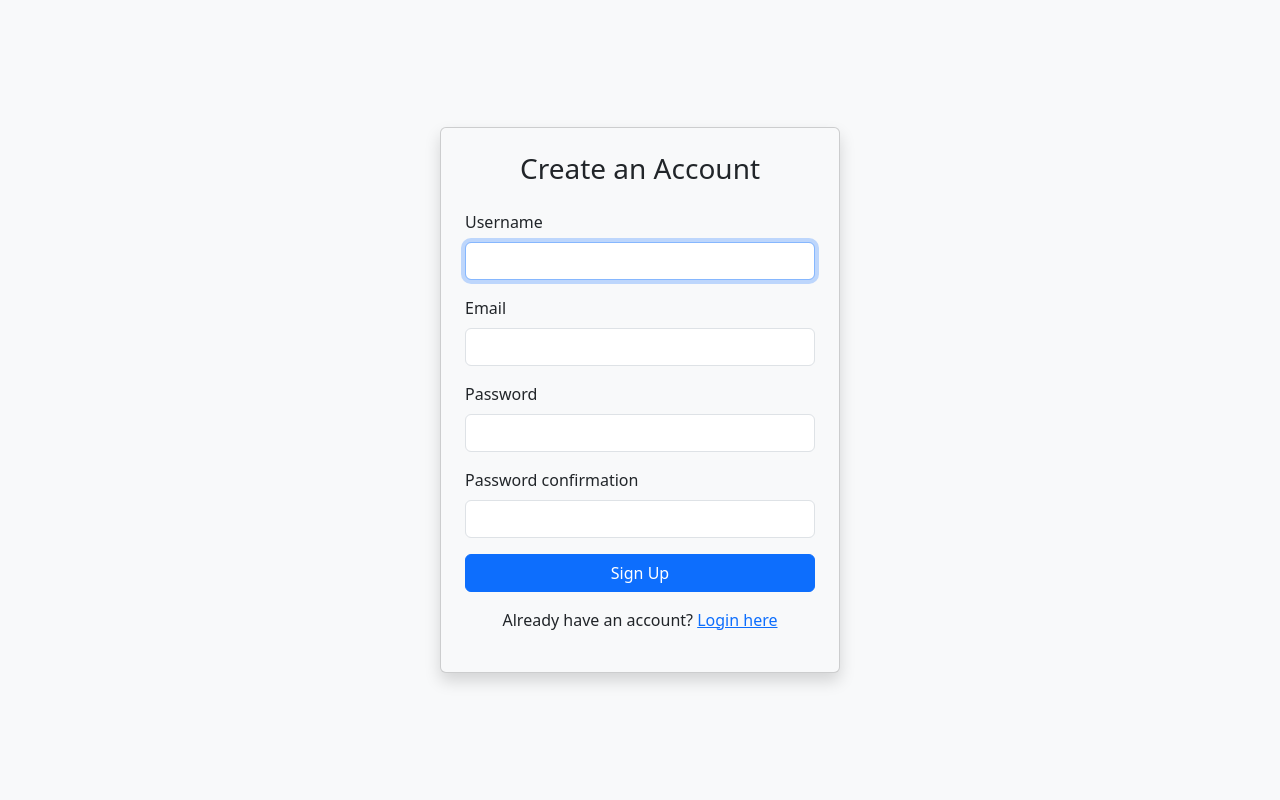
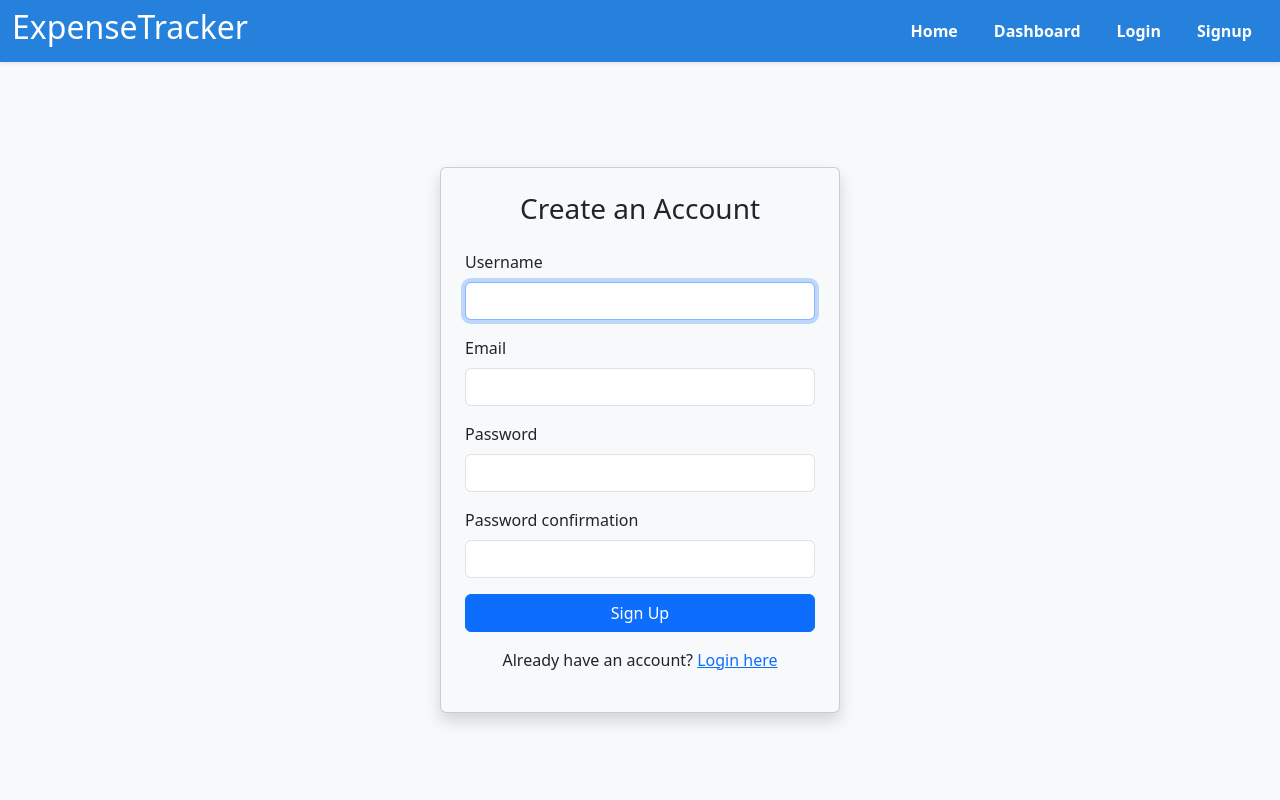
Before and after one commit to Ahmedarain111/ExpenseTracker, a Django app: page /accounts/signup/ in a window 1280 px wide. Run offline with Django 5.2, Linux system fonts and the light colour scheme; some libraries are stand-ins or nearby versions.

Commit message:
Add Header to signup/login

```diff
--- a/templates/auth_base.html
+++ b/templates/auth_base.html
@@ -8,13 +8,85 @@
     <title>ExpenseTracker - {% block title %}{% endblock %}</title>
     <link rel="stylesheet" href="{% static 'css/bootstrap.min.css' %}">
     <link rel="icon" type="image/x-icon" href="{% static 'images/favicon.png' %}">
+    <style>
+        .navbar-nav .nav-link {
+    position: relative;
+    transition: all 0.3s ease;
+}
+
+.navbar-nav .nav-link::after {
+    content: "";
+    position: absolute;
+    left: 0;
+    bottom: -4px;
+    width: 0%;
+    height: 2px;
+    background-color: #ffffff;
+    transition: width 0.3s ease;
+    border-radius: 2px;
+}
+
+.navbar-nav .nav-link:hover::after {
+    width: 100%;
+}
+
+.navbar-nav .nav-link:hover {
+    color: #e2e8f0 !important;
+    transform: translateY(-1px);
+}
+
+.navbar-nav .nav-item {
+    margin: 0 0.5rem;
+}
+
+.navbar-nav .nav-link.active {
+    font-weight: 700;
+    color: #fff !important;
+}
+
+    </style>
 </head>
 
-<body class="bg-light d-flex align-items-center justify-content-center" style="min-height: 100vh;">
-    <div class="card shadow p-4 bg-light" style="width: 400px;">
-        {% block content %}
-        {% endblock content %}
-    </div>
+<body class="bg-light d-flex flex-column align-items-center justify-content-center" style="min-height: 100vh; min-width: 100vw">
+    <nav class="navbar navbar-expand-lg navbar-light shadow-sm fixed-top" style="background-color: #2581dc;">
+        <div class="container-fluid">
+            <h2 class="navbar-header text-white">ExpenseTracker</h2>
+            <button class="navbar-toggler" type="button" data-bs-toggle="collapse" data-bs-target="#navbarNav">
+                <span class="navbar-toggler-icon"></span>
+            </button>
+            <div class="collapse navbar-collapse justify-content-end" id="navbarNav">
+                <ul class="navbar-nav ms-auto align-items-center">
+    <li class="nav-item mx-2">
+        <a class="nav-link text-white fw-semibold position-relative" href="/">
+            <i class="bi bi-house-door me-1"></i> Home
+        </a>
+    </li>
+    <li class="nav-item mx-2">
+        <a class="nav-link text-white fw-semibold position-relative" href="{% url 'expenses:dashboard' %}">
+            <i class="bi bi-speedometer2 me-1"></i> Dashboard
+        </a>
+    </li>
+    <li class="nav-item mx-2">
+        <a class="nav-link text-white fw-semibold position-relative" href="{% url 'accounts:login' %}">
+            <i class="bi bi-box-arrow-in-right me-1"></i> Login
+        </a>
+    </li>
+    <li class="nav-item mx-2">
+        <a class="nav-link text-white fw-semibold position-relative" href="{% url 'accounts:signup' %}">
+            <i class="bi bi-person-plus me-1"></i> Signup
+        </a>
+    </li>
+</ul>
+
+            </div>
+        </div>
+    </nav>
+
+     <main class="d-flex flex-column align-items-center justify-content-center gap-3" style="min-height: 100vh; padding-top: 80px;">
+        <div class="card shadow p-4 bg-light" style="width: 400px;">
+            {% block content %}{% endblock %}
+        </div>
+    </main>
 </body>
 
 </html>
```
